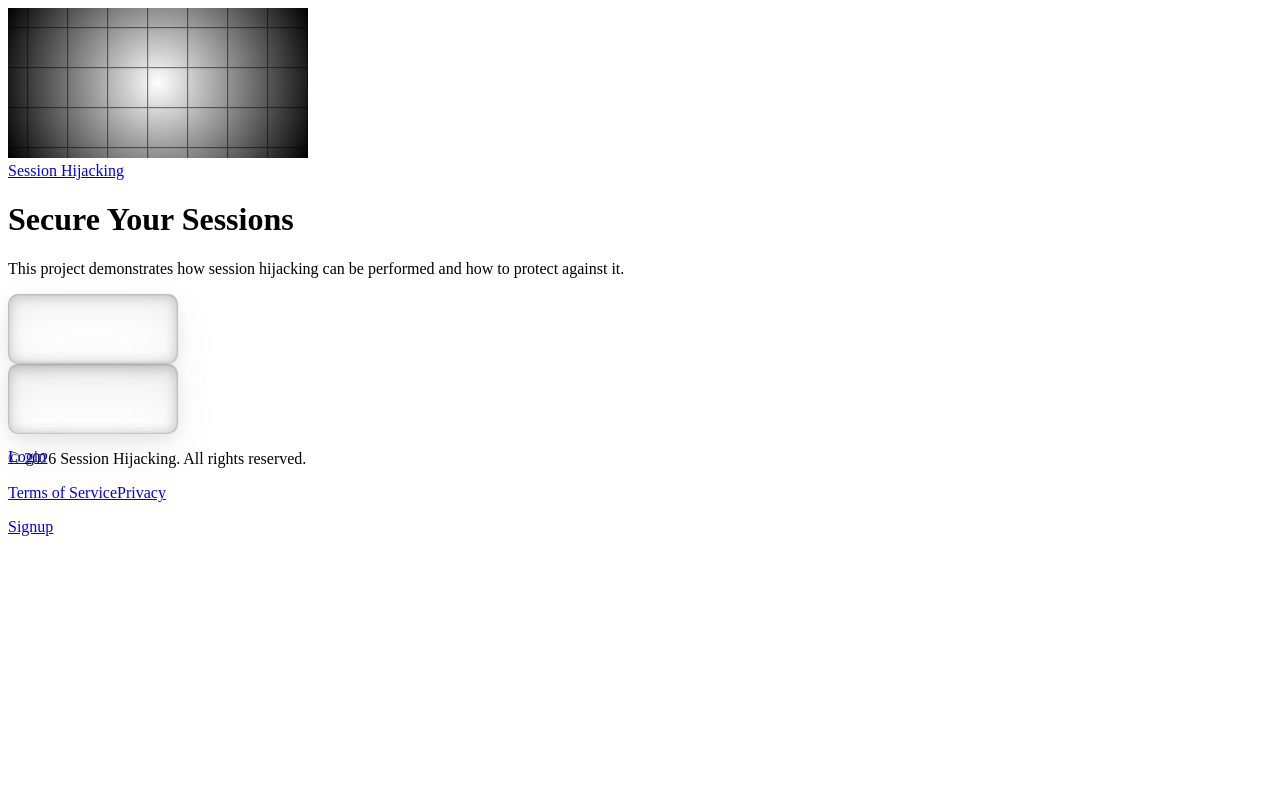
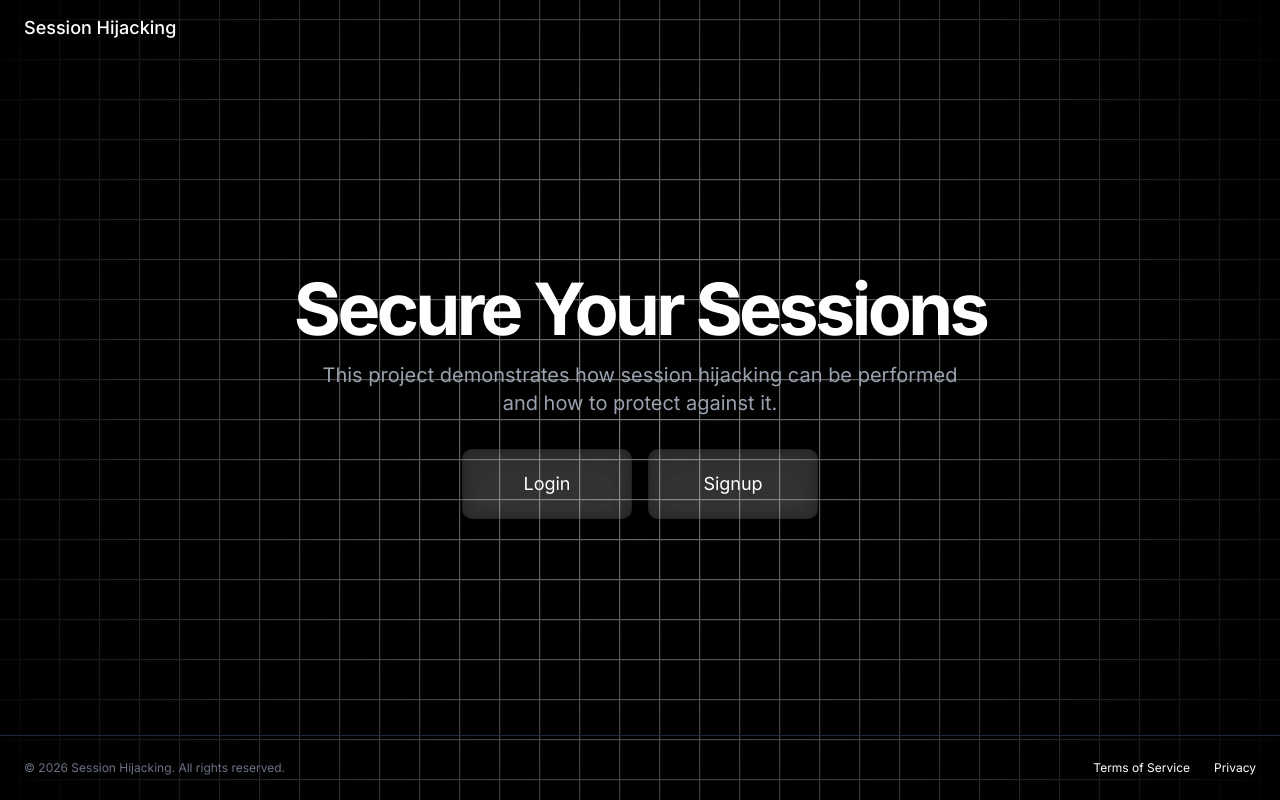
Before and after one commit to Shield-Ltd/Session-Hijacking-Prevention-Demo, a Next.js app: page / in a window 1280 px wide. Built offline with nearby package versions, Linux system fonts and the light colour scheme.

Commit message:
feat: layout fix

```diff
--- a/app/layout.tsx
+++ b/app/layout.tsx
@@ -1,23 +1,24 @@
 import type { Metadata } from "next";
+import { Inter } from "next/font/google";
+import "./globals.css";
+
+const inter = Inter({ subsets: ["latin"] });
 
 export const metadata: Metadata = {
-  title: "Session Hijacking",
+  title: "SHIELD Demo",
   description: "Secure session hijacking protection system",
-  icons: {
-    icon: "/favicon.ico",        // or "/favicon.png"
-    shortcut: "/favicon.ico",
-    apple: "/favicon.png",
-  },
 };
 
 export default function RootLayout({
   children,
-}: {
+}: Readonly<{
   children: React.ReactNode;
-}) {
+}>) {
   return (
     <html lang="en">
-      <body>{children}</body>
+      <body className={inter.className}>
+        {children}
+      </body>
     </html>
   );
 }
```
